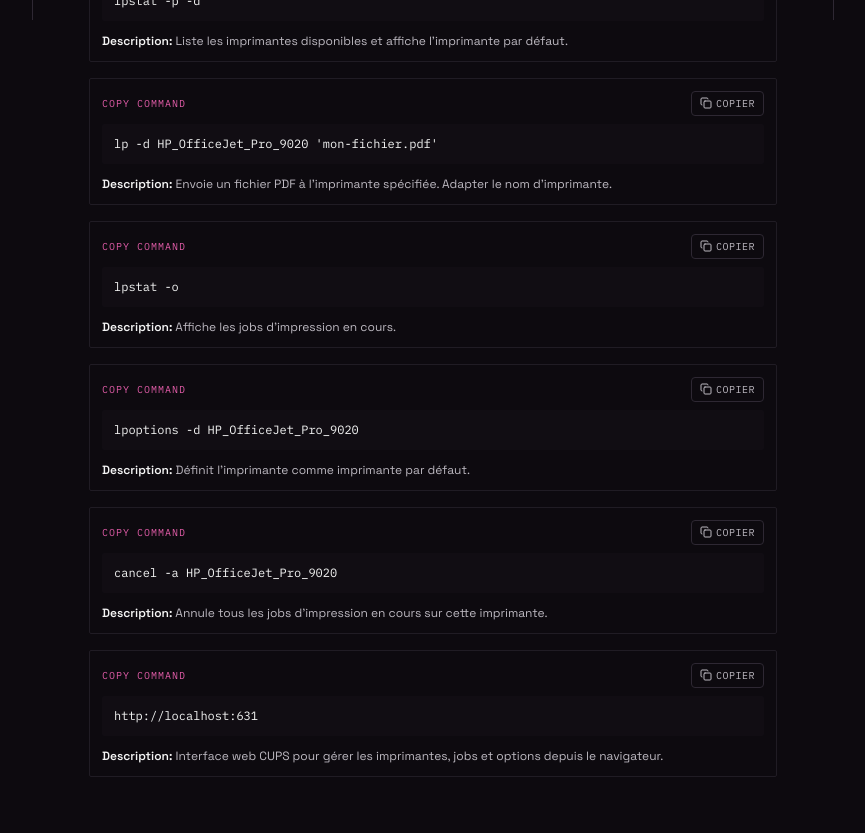
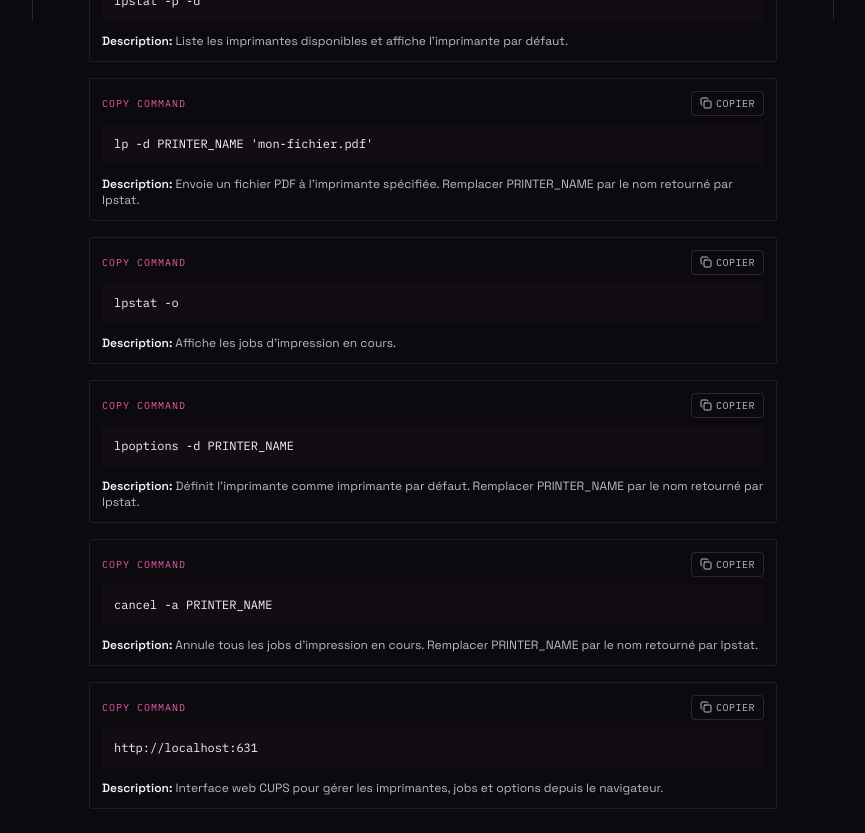
Before and after one commit to 0xbbuddha/0xbbuddha.fr, a Next.js app: page /arch-linux/hp-printer in a window 1280 px wide. Shown: the part 780-1613 px from the top of the page, without its empty margins (255-1120 px from the left). Built offline with nearby package versions, Linux system fonts and the light colour scheme.

Commit message:
fix printer name

```diff
--- a/src/app/arch-linux/hp-printer/page.tsx
+++ b/src/app/arch-linux/hp-printer/page.tsx
@@ -42,10 +42,10 @@ export default function HpPrinterPage() {
             : "Lists available printers and shows the default printer.",
         },
         {
-          cmd: "lp -d HP_OfficeJet_Pro_9020 'mon-fichier.pdf'",
+          cmd: "lp -d PRINTER_NAME 'mon-fichier.pdf'",
           why: lang === "fr"
-            ? "Envoie un fichier PDF à l'imprimante spécifiée. Adapter le nom d'imprimante."
-            : "Sends a PDF file to the specified printer. Adapt the printer name.",
+            ? "Envoie un fichier PDF à l'imprimante spécifiée. Remplacer PRINTER_NAME par le nom retourné par lpstat."
+            : "Sends a PDF file to the specified printer. Replace PRINTER_NAME with the name returned by lpstat.",
         },
         {
           cmd: "lpstat -o",
@@ -54,16 +54,16 @@ export default function HpPrinterPage() {
             : "Shows currently queued print jobs.",
         },
         {
-          cmd: "lpoptions -d HP_OfficeJet_Pro_9020",
+          cmd: "lpoptions -d PRINTER_NAME",
           why: lang === "fr"
-            ? "Définit l'imprimante comme imprimante par défaut."
-            : "Sets the printer as the default printer.",
+            ? "Définit l'imprimante comme imprimante par défaut. Remplacer PRINTER_NAME par le nom retourné par lpstat."
+            : "Sets the printer as the default printer. Replace PRINTER_NAME with the name returned by lpstat.",
         },
         {
-          cmd: "cancel -a HP_OfficeJet_Pro_9020",
+          cmd: "cancel -a PRINTER_NAME",
           why: lang === "fr"
-            ? "Annule tous les jobs d'impression en cours sur cette imprimante."
-            : "Cancels all queued print jobs on this printer.",
+            ? "Annule tous les jobs d'impression en cours. Remplacer PRINTER_NAME par le nom retourné par lpstat."
+            : "Cancels all queued print jobs. Replace PRINTER_NAME with the name returned by lpstat.",
         },
         {
           cmd: "http://localhost:631",
```
